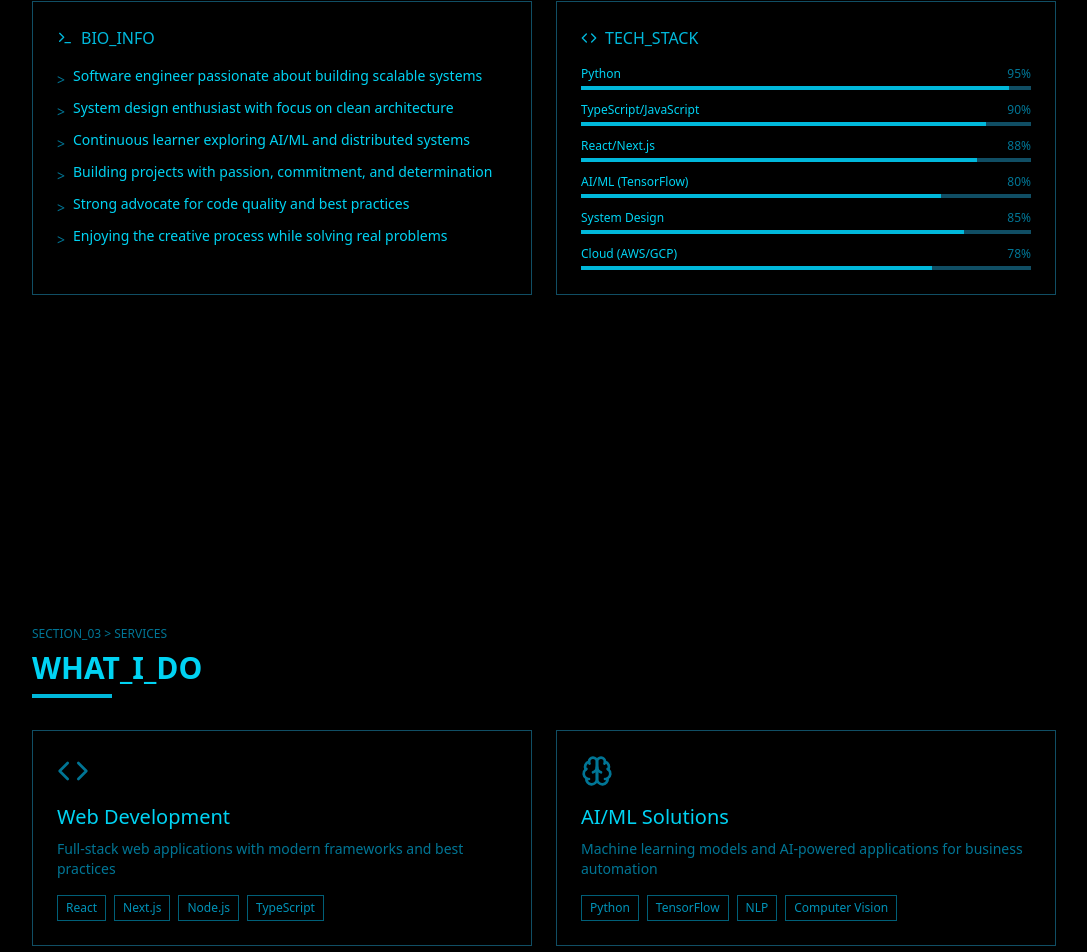
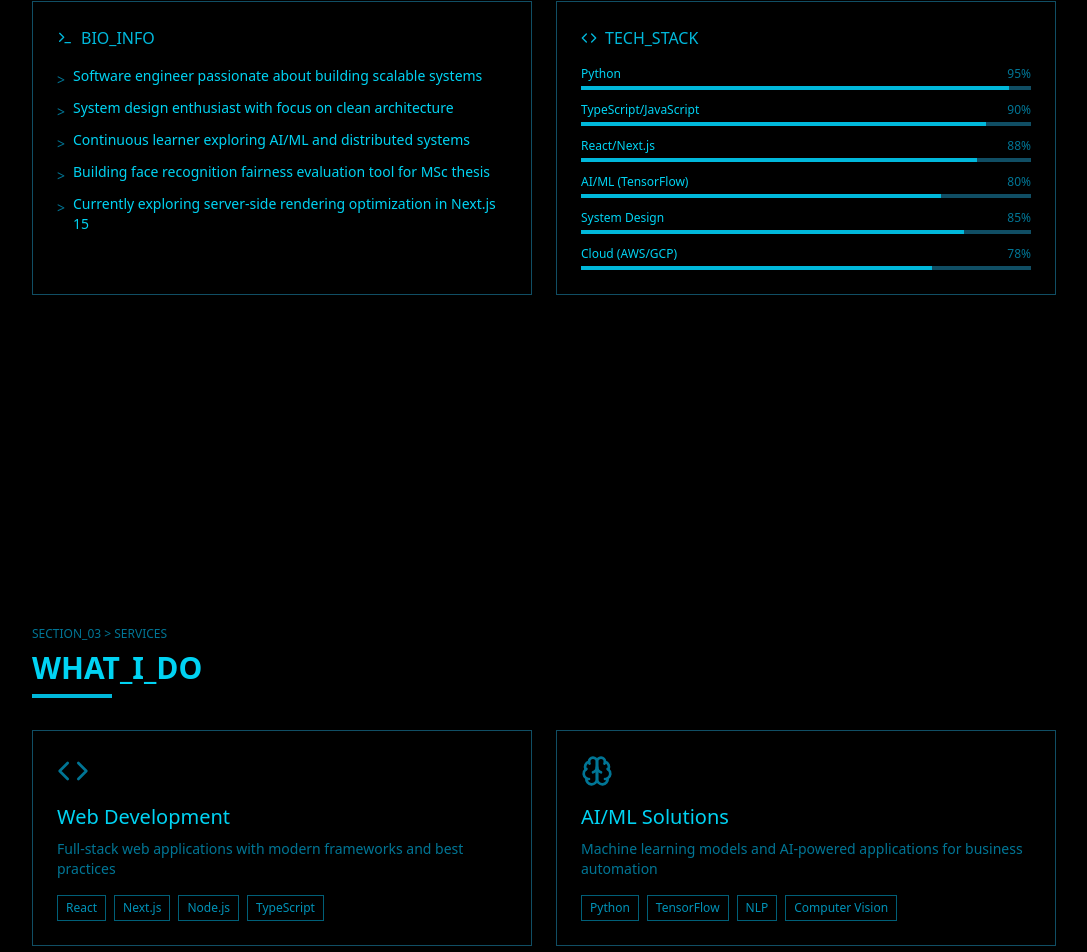
Before and after one commit to ayobami7/my-portfolio, a Next.js app: page / in a window 1280 px wide. Shown: the part 1104-2056 px from the top of the page, without its empty margins (96-1183 px from the left). Built offline with nearby package versions, Linux system fonts and the light colour scheme.

Commit message:
updated index file

```diff
--- a/data/index.ts
+++ b/data/index.ts
@@ -8,9 +8,8 @@ export const aboutPoints = [
     'Software engineer passionate about building scalable systems',
     'System design enthusiast with focus on clean architecture',
     'Continuous learner exploring AI/ML and distributed systems',
-    'Building projects with passion, commitment, and determination',
-    'Strong advocate for code quality and best practices',
-    'Enjoying the creative process while solving real problems'
+    'Building face recognition fairness evaluation tool for MSc thesis',
+    'Currently exploring server-side rendering optimization in Next.js 15',
   ];
 
 
```
